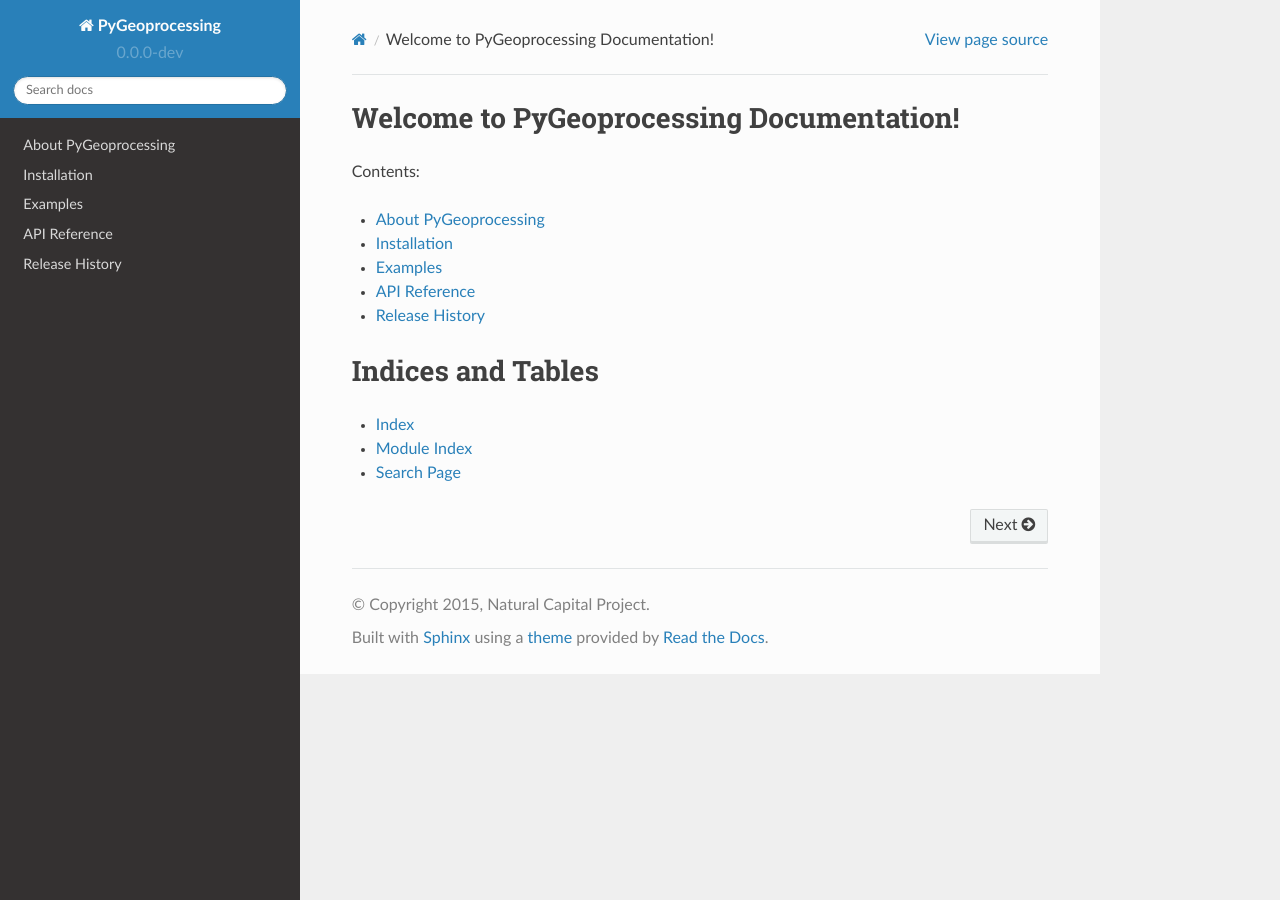
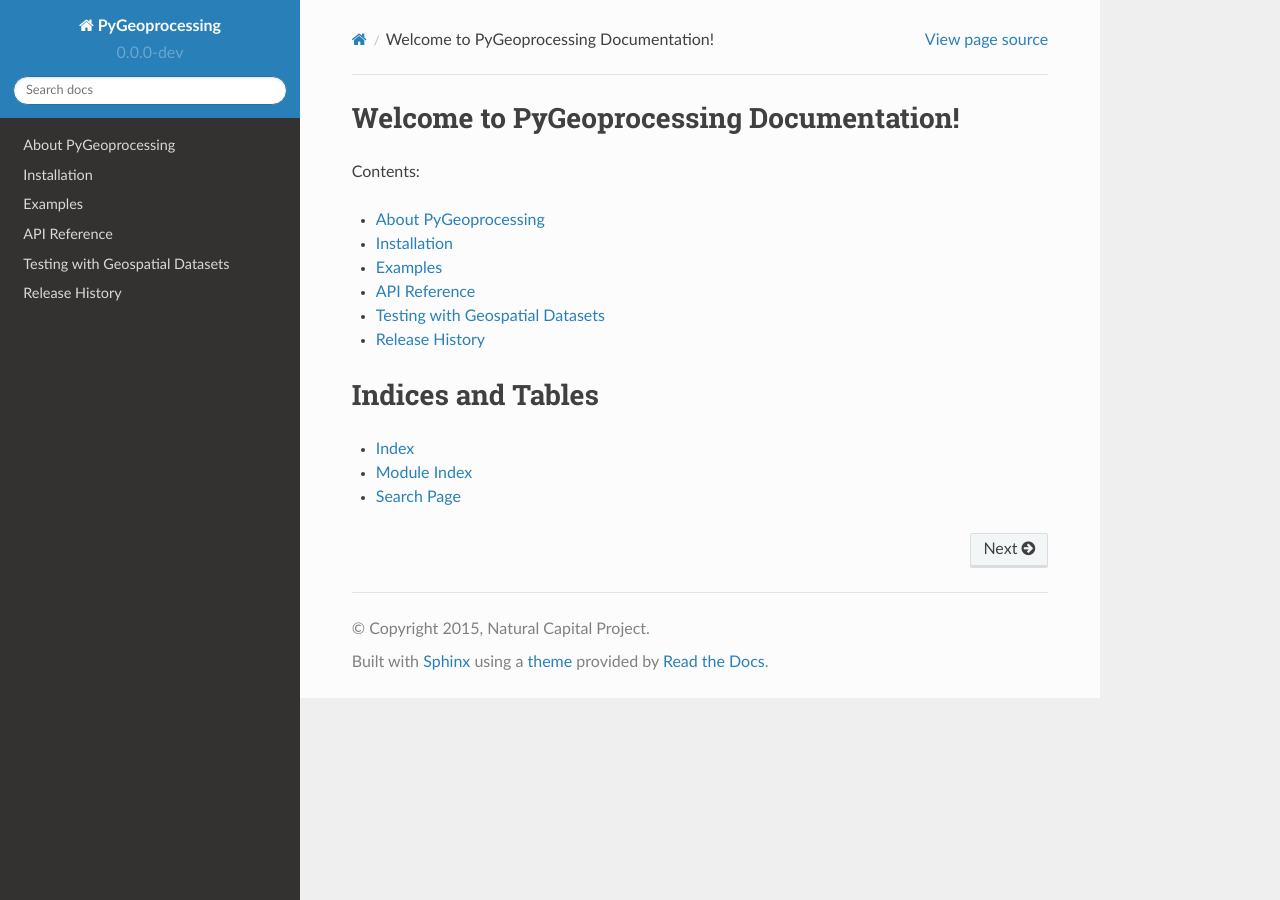
Before and after one commit to hkotaro1215/pygeoprocessing, a Sphinx documentation site: the page built from docs/index.rst, in a window 1280 px wide. Built offline with Sphinx 7.4.7 and the Read the Docs theme 2.0.0, drawn with Linux system fonts in a browser that asks for light colours.

Commit message:
Adding testing to api documentation

```diff
--- a/docs/index.rst
+++ b/docs/index.rst
@@ -10,6 +10,7 @@ Contents:
    installation
    examples
    api
+   testing
    history
 
 Indices and Tables
--- /dev/null
+++ b/docs/testing.rst
@@ -0,0 +1,11 @@
+================================
+Testing with Geospatial Datasets
+================================
+
+
+.. automodule:: pygeoprocessing.testing
+    :members:
+    :undoc-members:
+    :show-inheritance:
+
+.. End of file
```
